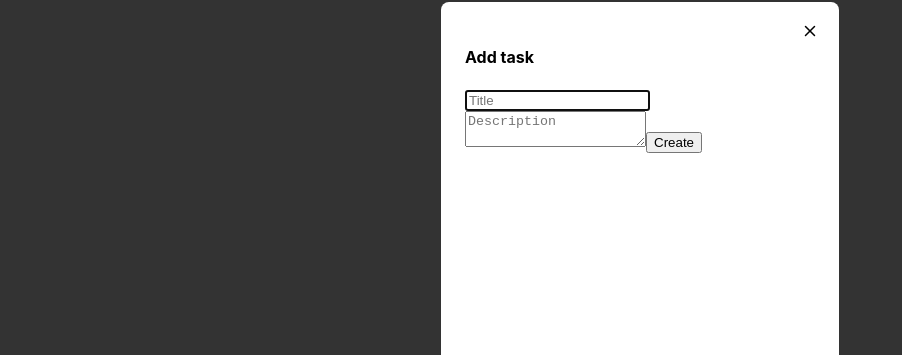
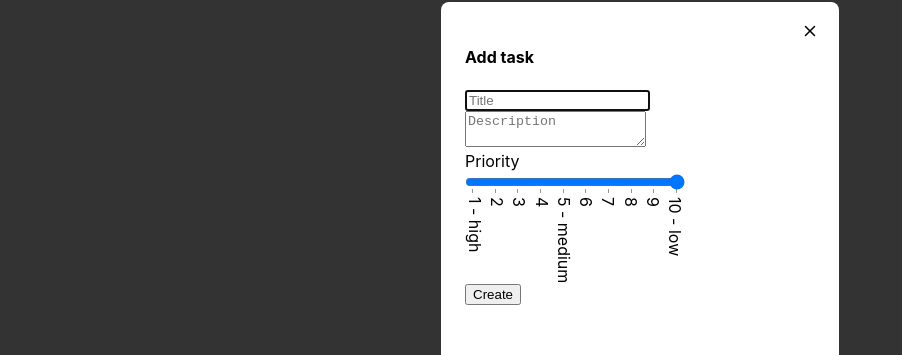
Before and after one commit to OIgaB/TODO, a React (Create React App) app: page / in a window 1280 px wide. Both pictures are taken after a click on the button "Add task". Shown: the part 137-492 px from the top of the page, without its empty margins (0-902 px from the left). Built offline with nearby package versions, Linux system fonts and the light colour scheme; no server answers.

Commit message:
sprite, icons, form logic

```diff
--- a/package.json
+++ b/package.json
@@ -8,6 +8,7 @@
     "@testing-library/react": "^13.4.0",
     "@testing-library/user-event": "^13.5.0",
     "axios": "^1.6.1",
+    "notiflix": "^3.2.6",
     "react": "^18.2.0",
     "react-dom": "^18.2.0",
     "react-scripts": "5.0.1",
--- /dev/null
+++ b/src/components/Card/Card.jsx
@@ -0,0 +1,61 @@
+import { useState } from 'react';
+import { Modal } from '../Modal/Modal';
+import { TaskForm } from '../TaskForm/TaskForm';
+import sprite from '../../images/sprite.svg';
+
+
+export const Card = ({ title, description, priority, completed, _id, tasks }) => {
+    const [isModalOpen, setIsModalOpen] = useState(false);
+
+    const handleDeleteTask = () => {
+        console.log('To delete');
+    };
+
+    return (
+        <div style={{ border: '1px dashed blue', padding: '10px', width: '500px', backgroundColor: 'yellowgreen' }}>
+            <h4>{title}</h4>
+            <p>{description}</p>
+            <p>priority: {priority}</p>
+            <p>completed: {completed ? 'true' : 'false'}</p>
+
+
+            <div className='CardIconsWrapper'>
+                <button
+                    type="button"
+                    className='cardBtnIcon'
+                    aria-label="edit task"
+                    onClick={() => setIsModalOpen(true)}
+                >
+                    <svg width="16" height="16">
+                        <use href={sprite + '#icon-pencil'} />
+                    </svg>
+                </button>
+                {isModalOpen && (
+                    <Modal isOpen={isModalOpen} onClose={() => setIsModalOpen(false)}>
+                        <TaskForm
+                            modalTitle={'Edit task'}
+                            modalBtnTitle={'Edit'}
+                            onClose={() => setIsModalOpen(false)}
+                            tasks={tasks}
+                            title={title}
+                            description={description}
+                            priority={priority}
+                            completed={completed}
+                            _id={_id}
+                        />
+                    </Modal>
+                )}
+                <button
+                    type="button"
+                    className='cardBtnIcon'
+                    aria-label="delete task"
+                    onClick={handleDeleteTask}
+                >
+                    <svg width="16" height="16">
+                        <use href={sprite + '#icon-trash'} />
+                    </svg>
+                </button>
+            </div>
+        </div>
+    );
+};
--- a/src/components/Dashboard/Dashboard.jsx
+++ b/src/components/Dashboard/Dashboard.jsx
@@ -1,6 +1,8 @@
 import { useState } from 'react';
+import { Card } from '../Card/Card';
 import { Modal } from '../Modal/Modal';
 import { TaskForm } from '../TaskForm/TaskForm';
+
 
 export const Dashboard = ({ tasks }) => {
     const [isModalOpen, setIsModalOpen] = useState(false);
@@ -12,19 +14,26 @@ export const Dashboard = ({ tasks }) => {
                 {tasks?.length > 0 &&
                     tasks.map(({ title, description, priority, completed, _id }) => (
                         <li key={_id}>
-                            <div style={{ border: '1px dashed blue', padding: '10px', width: '500px', backgroundColor: 'yellowgreen' }}>
-                            <h4>{title}</h4>
-                            <p>{description}</p>
-                            <p>priority: {priority}</p>
-                            <p>completed: {completed ? 'true' : 'false'}</p>
-                            </div>
+                            <Card
+                                title={title}
+                                description={description}
+                                priority={priority}
+                                completed={completed}
+                                _id={_id}
+                                tasks={tasks}
+                            />
                         </li>
                     ))
                 }
             </ul>
             {isModalOpen && (
                 <Modal isOpen={isModalOpen} onClose={() => setIsModalOpen(false)}>
-                    <TaskForm />
+                    <TaskForm
+                        modalTitle={'Add task'}
+                        modalBtnTitle={'Create'}
+                        onClose={() => setIsModalOpen(false)}
+                        tasks={tasks}
+                    />
                 </Modal>
             )}
         </div>
--- a/src/components/TaskForm/TaskForm.jsx
+++ b/src/components/TaskForm/TaskForm.jsx
@@ -1,16 +1,50 @@
 import { api } from '../../services/tasks-api';
+import { Notify } from 'notiflix/build/notiflix-notify-aio';
 
-export const TaskForm = () => {
-    // const newTask = { title: 'Plant onions', description: 'red one', priority: 4, completed: false};
+
+export const TaskForm = ({ modalTitle, modalBtnTitle, onClose, tasks }) => {
+
+    const checkTitleClone = (inputTitle, inputDescription, inputPriority) => {
+        const titleClone = tasks.find((task) => (
+          task.title.toLowerCase() === inputTitle.toLowerCase()
+        ));
+
+        if(titleClone) {
+          Notify.failure(`"${inputTitle}" is already in tasks`);
+          return;
+        }
+
+        const newTask = {
+          title: inputTitle,
+          description: inputDescription !== '' ? inputDescription : ' ',
+          priority: Number(inputPriority),
+        };
+        console.log('newTask', newTask);
+
+        api.addTask(newTask);
+    };
+
+    const handleFormSubmit = event => {
+        event.preventDefault();
+
+        const inputTitle = event.target.elements.title.value.trim();
+        const inputDescription = event.target.elements.description.value.trim();
+        const inputPriority = event.target.elements.priority.value;
+
+        checkTitleClone(inputTitle, inputDescription, inputPriority);
+
+        event.target.reset();
+
+        if (event.currentTarget === event.target) {
+          onClose();
+          document.body.style.overflow = 'visible';
+        }
+    };
 
     return (
         <div className='formContainer'>
-            {/* <button onClick={() => api.addTask(newTask)}>add task</button> */}
-
-
-
-            <h4>Add task</h4>
-            <form /*onSubmit={handleFormSubmit}*/ autoComplete="off">
+            <h4>{modalTitle}</h4>
+            <form onSubmit={handleFormSubmit} autoComplete="off">
                 <label>
                     <input
                         type="text"
@@ -31,13 +65,49 @@ export const TaskForm = () => {
                         // onChange={e => setDescriptionValue(e.target.value)} // для редагування
                     />
                 </label>
+                <div>
+                    <label htmlFor="priority">Priority</label><br />
+                    <input
+                        type="range"
+                        id="priority"
+                        name="priority"
+                        min="1"
+                        max="10"
+                        list="values"
+                        defaultValue={10}
+                        className='input-range'
+                    />
+                    <datalist id="values">
+                        <option value="1" label="1 - high"></option>
+                        <option value="2" label="2"></option>
+                        <option value="3" label="3"></option>
+                        <option value="4" label="4"></option>
+                        <option value="5" label="5 - medium"></option>
+                        <option value="6" label="6"></option>
+                        <option value="7" label="7"></option>
+                        <option value="8" label="8"></option>
+                        <option value="9" label="9"></option>
+                        <option value="10" label="10 - low"></option>
+                    </datalist>
+                </div>
+                {/* <label>
+                    <input
+                        type="range"
+                        name="priority"
+                        min="0"
+                        max="10"
+                        // placeholder="Priority"
+                        // defaultValue={titleValue} // для редагування
+                        // onChange={e => setTitleValue(e.target.value)} // для редагування
+                    />
+                </label> */}
                 <button type="submit">
                 <div>
                     {/* <svg>
                         <use href={SvgSprite + '#icon-plus'} />
                     </svg> */}
                 </div>
-                    Create
+                    {modalBtnTitle}
                 </button>
             </form>
         </div>
--- a/src/index.css
+++ b/src/index.css
@@ -87,3 +87,36 @@ code {
   border-radius: 8px;
   background: white;
 }
+
+.input-range {
+  width: 220px;
+  margin: 0;
+}
+
+datalist {
+  display: flex;
+  flex-direction: column;
+  justify-content: space-between;
+  writing-mode: vertical-lr;
+  width: 220px;
+}
+
+option {
+  padding: 0;
+}
+
+/* Tasks icons */
+.cardBtnIcon {
+  width: 16px;
+  height: 16px;
+  background-color: transparent;
+  border: none;
+  stroke: rgba(22, 22, 22, 0.5);
+  fill: transparent;
+  transition: 250ms cubic-bezier(0.4, 0, 0.2, 1) 0s;
+    &:hover,
+    &:focus {
+      stroke: rgba(190, 219, 176, 1);
+      transform: scale(1.1);
+    }
+}
--- a/src/services/tasks-api.js
+++ b/src/services/tasks-api.js
@@ -1,4 +1,5 @@
 import axios from 'axios';
+import { Notify } from 'notiflix/build/notiflix-notify-aio';
 
   const instance = axios.create({
     baseURL: 'https://todo-backend-iota.vercel.app/api/',
@@ -25,9 +26,11 @@ import axios from 'axios';
   };
 
   const addTask = async (body) => {
+    console.log('body in services', body);
     try {
       const { data } = await instance.post('/tasks/', body);
       console.log('data:', data);
+      Notify.success('Your task was created.');
       return data;
     } catch(error) {
         console.error('error.message:', error.message);
```
Also changed, not shown: 1 other file (tests, documents, lock files or other folders). Lines whose indentation alone changed are shown as unchanged.
